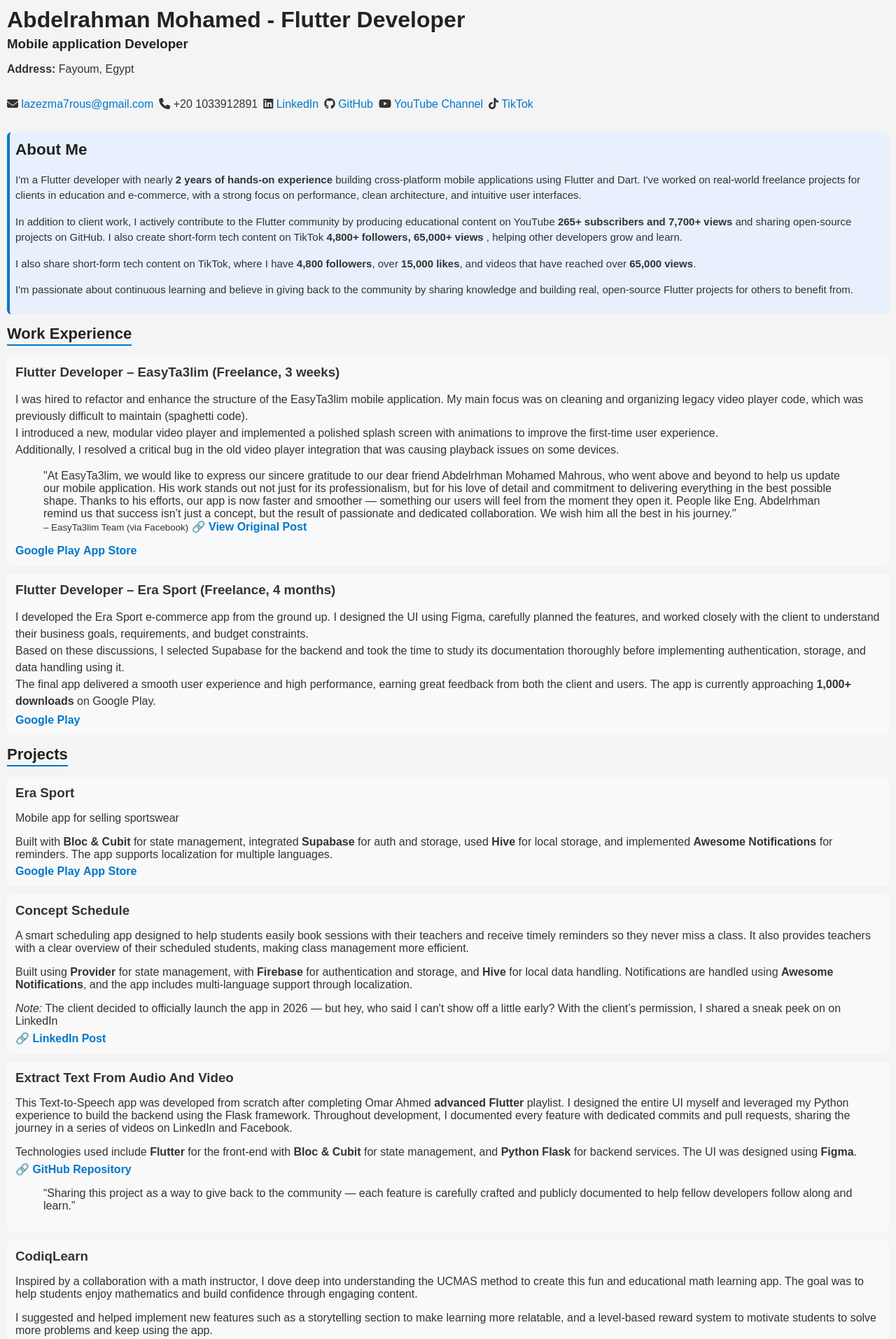
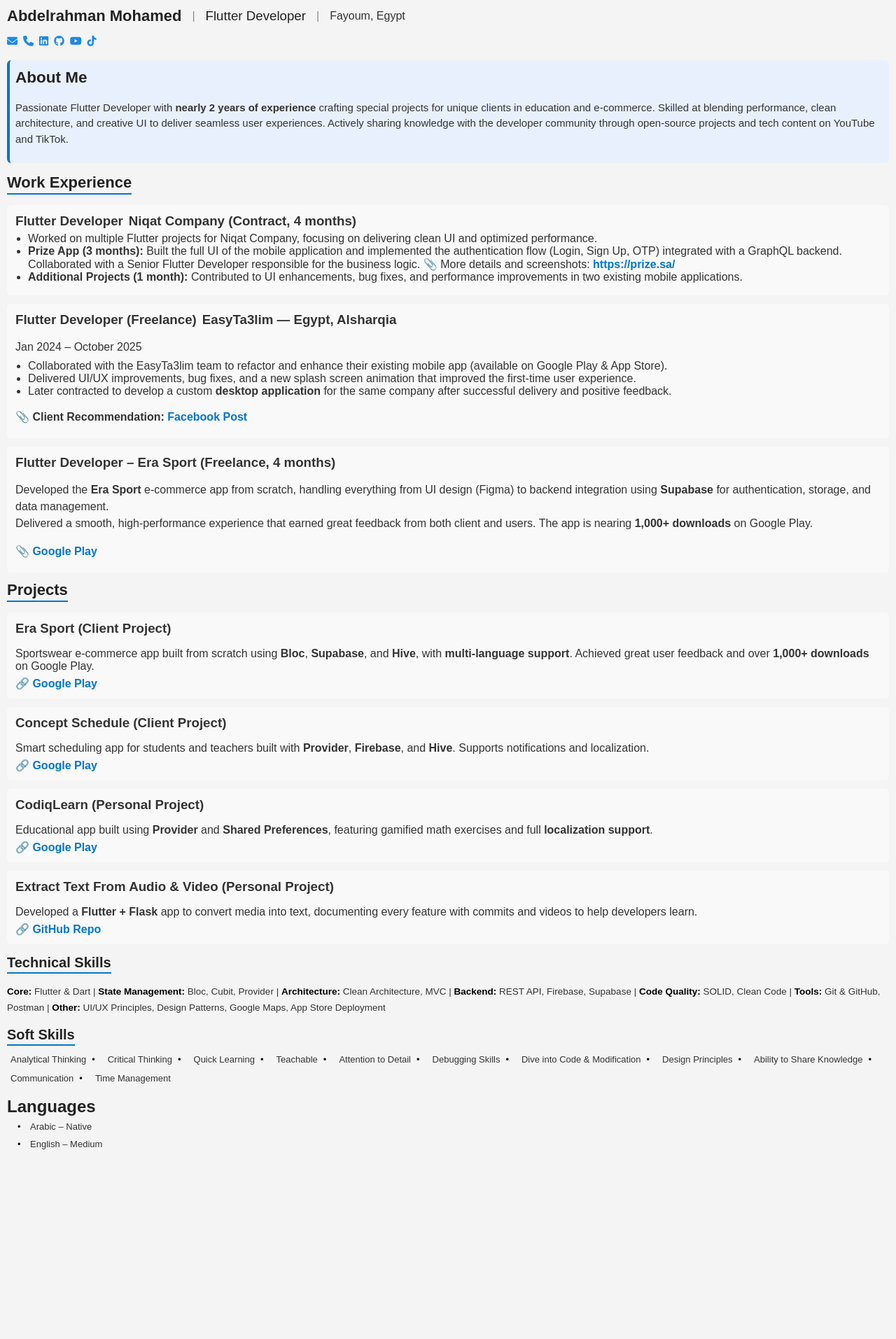
Before and after one commit to lazezmahrous/my-cv, a plain HTML site: page index.html in a window 1280 px wide. Shown: the top 1913 px of the page at 70% size. After the commit the page ends 1660 px from the top, so only its background shows below. Drawn offline with Linux system fonts and the light colour scheme.

Commit message:
Update index.html

```diff
--- a/index.html
+++ b/index.html
@@ -10,212 +10,152 @@
 </head>
 <body>
   <div class="container">
-    <h1>Abdelrahman Mohamed - Flutter Developer</h1>
-    <h3>Mobile application Developer</h3>
-    <p><strong>Address:</strong> Fayoum, Egypt</p>
-
-    <div class="contact section">
-        <p><i class="fas fa-envelope"></i> <a href="mailto:lazezma7rous@gmail.com">lazezma7rous@gmail.com</a></p>
-        <p><i class="fas fa-phone"></i> +20 1033912891</p>
-        <p><i class="fab fa-linkedin"></i> <a href="https://www.linkedin.com/in/abdelrahman-mohamed-7b98b4271" target="_blank">LinkedIn</a></p>
-        <p><i class="fab fa-github"></i> <a href="https://github.com/lazezmahrous" target="_blank">GitHub</a></p>
-        <p><i class="fab fa-youtube"></i> <a href="https://www.youtube.com/@lazeizx1" target="_blank">YouTube Channel</a></p>
-        <p><i class="fab fa-tiktok"></i> <a href="https://www.tiktok.com/@abdo_lazez" target="_blank">TikTok</a></p>
-
+<div class="header-info" style="display: flex; align-items: center; gap: 15px; font-size: 16px;">
+  <h1 style="margin: 0; font-size: 22px;">Abdelrahman Mohamed</h1>
+  <span style="color: #888;">|</span>
+  <h3 style="margin: 0; font-weight: normal;">Flutter Developer</h3>
+  <span style="color: #888;">|</span>
+  <p style="margin: 0;">Fayoum, Egypt</p>
+</div>
+    <div class="contact section" style="text-align: center; margin-top: 10px;">
+      <a href="mailto:lazezma7rous@gmail.com" title="Email" target="_blank">
+        <i class="fas fa-envelope" style="margin: 5px 0; color: #1E88E5;"></i>
+      </a>
+      <a href="tel:+201033912891" title="Phone">
+        <i class="fas fa-phone" style="margin: 5px 0; color: #1E88E5;"></i>
+      </a>
+      <a href="https://www.linkedin.com/in/abdelrahman-mohamed-7b98b4271" title="LinkedIn" target="_blank">
+        <i class="fab fa-linkedin" style="margin: 5px 0; color: #1E88E5;"></i>
+      </a>
+      <a href="https://github.com/lazezmahrous" title="GitHub" target="_blank">
+        <i class="fab fa-github" style="margin: 0 0; color: #1E88E5;"></i>
+      </a>
+      <a href="https://www.youtube.com/@lazeizx1" title="YouTube" target="_blank">
+        <i class="fab fa-youtube" style="margin: 0 0; color: #1E88E5;"></i>
+      </a>
+      <a href="https://www.tiktok.com/@abdo_lazez" title="TikTok" target="_blank">
+        <i class="fab fa-tiktok" style="margin: 0 0; color: #1E88E5;"></i>
+      </a>
     </div>
 
       <div class="section about-me">
         <h2>About Me</h2>
         <p>
-         I'm a Flutter developer with nearly <strong>2 years of hands-on experience </strong> building cross-platform mobile applications using Flutter and Dart. I've worked on real-world freelance projects for clients in education and e-commerce, with a strong focus on performance, clean architecture, and intuitive user interfaces.
-
-        </p>
-
-        <p>
-         In addition to client work, I actively contribute to the Flutter community by producing educational content on YouTube <strong> 265+ subscribers and 7,700+ views </strong> and sharing open-source projects on GitHub. I also create short-form tech content on TikTok <strong> 4,800+ followers, 65,000+ views </strong>, helping other developers grow and learn.
-
-
-        </p>
-
-        <p>
-          I also share short-form tech content on TikTok, where I have <strong>4,800 followers</strong>,
-          over <strong>15,000 likes</strong>, and videos that have reached over <strong>65,000 views</strong>.
-        </p>
-
-        <p>
-          I'm passionate about continuous learning and believe in giving back to the community by sharing knowledge
-          and building real, open-source Flutter projects for others to benefit from.
-        </p>
+       Passionate Flutter Developer with <Strong> nearly 2 years of experience  </Strong> crafting special projects for unique clients in education and e-commerce. Skilled at blending performance, clean architecture, and creative UI to deliver seamless user experiences. Actively sharing knowledge with the developer community through open-source projects and tech content on YouTube and TikTok.
       </div>
 
       <div class="section work-experience">
         <h2>Work Experience</h2>
         <div class="job">
-          <h3>Flutter Developer – EasyTa3lim (Freelance, 3 weeks)</h3>
-          <p>
-            I was hired to refactor and enhance the structure of the EasyTa3lim mobile application. My main focus was on cleaning and organizing legacy video player code, which was previously difficult to maintain (spaghetti code).<br>
-            I introduced a new, modular video player and implemented a polished splash screen with animations to improve the first-time user experience.<br>
-            Additionally, I resolved a critical bug in the old video player integration that was causing playback issues on some devices.
+          <h3>Flutter Developer <span class="company">Niqat Company (Contract, 4 months)</span></h3>
+          <ul>
+            <li>Worked on multiple Flutter projects for Niqat Company, focusing on delivering clean UI and optimized performance.</li>
+            <li><strong>Prize App (3 months):</strong> Built the full UI of the mobile application and implemented the authentication flow (Login, Sign Up, OTP) integrated with a GraphQL backend. Collaborated with a Senior Flutter Developer responsible for the business logic.
+              📎 More details and screenshots: <a href="https://prize.sa/" target="_blank">https://prize.sa/</a>
+            </li>
+            <li><strong>Additional Projects (1 month):</strong> Contributed to UI enhancements, bug fixes, and performance improvements in two existing mobile applications.</li>
+          </ul>
+        </div>
+      <div class="job">
+          <h3>Flutter Developer (Freelance) <span class="company">EasyTa3lim — Egypt, Alsharqia</span></h3>
+          <p class="date">Jan 2024 – October 2025</p>
+          <ul>
+            <li>Collaborated with the EasyTa3lim team to refactor and enhance their existing mobile app (available on Google Play & App Store).</li>
+            <li>Delivered UI/UX improvements, bug fixes, and a new splash screen animation that improved the first-time user experience.</li>
+            <li>Later contracted to develop a custom <strong>desktop application</strong> for the same company after successful delivery and positive feedback.</li>
+          </ul>
+          <p>📎 <strong>Client Recommendation:</strong>
+            <a href="https://www.facebook.com/share/p/1EYaN47m4t/" target="_blank">
+              Facebook Post
+            </a>
           </p>
+        </div>
 
-          <blockquote class="recommendation">
-            "At EasyTa3lim, we would like to express our sincere gratitude to our dear friend Abdelrhman Mohamed Mahrous, who went above and beyond to help us update our mobile application.
-            His work stands out not just for its professionalism, but for his love of detail and commitment to delivering everything in the best possible shape.
-            Thanks to his efforts, our app is now faster and smoother — something our users will feel from the moment they open it.
-            People like Eng. Abdelrhman remind us that success isn’t just a concept, but the result of passionate and dedicated collaboration.
-            We wish him all the best in his journey."
-            <br><small>– EasyTa3lim Team (via Facebook)</small>
-            <a href="https://www.facebook.com/share/p/1EYaN47m4t/" target="_blank">🔗 View Original Post</a>
 
-          </blockquote>
-
-          <a href="https://play.google.com/store/apps/details?id=com.ta3lim.academy_app" target="_blank">Google Play</a>
-          <a href="https://apps.apple.com/eg/app/easyta3lim-%D8%A5%D9%8A%D8%B2%D9%8A-%D8%AA%D8%B9%D9%84%D9%8A%D9%85/id6612039469" target="_blank">App Store</a>
-        </div>
 
        <div class="job">
           <h3>Flutter Developer – Era Sport (Freelance, 4 months)</h3>
           <p>
-            I developed the Era Sport e-commerce app from the ground up. I designed the UI using Figma, carefully planned the features, and worked closely with the client to understand their business goals, requirements, and budget constraints.<br>
-            Based on these discussions, I selected Supabase for the backend and took the time to study its documentation thoroughly before implementing authentication, storage, and data handling using it.<br>
-            The final app delivered a smooth user experience and high performance, earning great feedback from both the client and users. The app is currently approaching <strong>1,000+ downloads</strong> on Google Play.
+            Developed the <strong>Era Sport</strong> e-commerce app from scratch, handling everything from UI design (Figma) to backend integration using <strong>Supabase</strong> for authentication, storage, and data management.<br>
+            Delivered a smooth, high-performance experience that earned great feedback from both client and users. The app is nearing <strong>1,000+ downloads</strong> on Google Play.
           </p>
-          <a href="https://play.google.com/store/apps/details?id=xo.lazez.t_shirt" target="_blank">Google Play</a>
+          <p>📎 <a href="https://play.google.com/store/apps/details?id=xo.lazez.t_shirt" target="_blank">Google Play</a></p>
         </div>
-      </div>
+
 
 <div class="section projects-section">
   <h2>Projects</h2>
+
+  <!-- <div class="project">
+    <h3>Easy Ta3lim (Client Project)</h3>
+    <p>
+      Worked with the <strong>Easy Ta3lim</strong> team on app enhancements and UI/UX improvements for their educational platform.
+      Later developed their <strong>desktop version</strong>, improving performance and accessibility.
+    </p>
+    <a href="https://www.linkedin.com/posts/abdelrahman-mohamed-7b98b4271_%D8%B4%D9%87%D8%A7%D8%AF%D8%A9-%D8%AA%D9%82%D8%AF%D9%8A%D8%B1-%D9%88%D8%B4%D9%83%D8%B1-%D9%85%D9%86-%D8%B4%D8%B1%D9%83%D8%A9-easy-ta3lim-%D8%B9%D9%84%D9%89-%D8%A7%D9%84%D9%85%D8%B4%D8%A7%D8%B1%D9%83%D8%A9-activity-7132191852171843584-bT8P" target="_blank">🔗 Recommendation Post</a>
+  </div>
+ -->
   <div class="project">
-            <h3>Era Sport</h3>
+    <h3>Era Sport (Client Project)</h3>
     <p>
-                Mobile app for selling sportswear
+      Sportswear e-commerce app built from scratch using <strong>Bloc</strong>, <strong>Supabase</strong>, and <strong>Hive</strong>,
+      with <strong>multi-language support</strong>.
+      Achieved great user feedback and over <strong>1,000+ downloads</strong> on Google Play.
     </p>
+    <a href="https://play.google.com/store/apps/details?id=xo.lazez.t_shirt" target="_blank">🔗 Google Play</a>
+  </div>
+<div class="project">
+  <h3>Concept Schedule (Client Project)</h3>
   <p>
-                Built with <strong>Bloc & Cubit</strong> for state management, integrated <strong>Supabase</strong> for auth and storage, used <strong>Hive</strong> for local storage, and implemented <strong>Awesome Notifications</strong> for reminders. The app supports localization for multiple languages.
+    Smart scheduling app for students and teachers built with <strong>Provider</strong>, <strong>Firebase</strong>, and <strong>Hive</strong>.
+    Supports notifications and localization.
   </p>
-
-            <a href="https://play.google.com/store/apps/details?id=xo.lazez.t_shirt" target="_blank">Google Play</a>
-            <a href="https://apps.apple.com/eg/app/easyta3lim-%D8%A5%D9%8A%D8%B2%D9%8A-%D8%AA%D8%B9%D9%84%D9%8A%D9%85/id6612039469" target="_blank">App Store</a>
+  <a href="https://play.google.com/store/apps/details?id=com.lazez.concept" target="_blank">🔗 Google Play</a>
 </div>
 
 
   <div class="project">
-            <h3>Concept Schedule</h3>
+    <h3>CodiqLearn (Personal Project)</h3>
     <p>
-              A smart scheduling app designed to help students easily book sessions with their teachers and receive timely reminders so they never miss a class.
-              It also provides teachers with a clear overview of their scheduled students, making class management more efficient.
-            </p>
-            <p>
-              Built using <strong>Provider</strong> for state management, with <strong>Firebase</strong> for authentication and storage, and <strong>Hive</strong> for local data handling.
-              Notifications are handled using <strong>Awesome Notifications</strong>, and the app includes multi-language support through localization.
-            </p>
-            <p><em>Note:</em> The client decided to officially launch the app in 2026 — but hey, who said I can't show off a little early?
-                With the client’s permission, I shared a sneak peek on on LinkedIn</p>
-            <a href="https://www.linkedin.com/posts/abdelrahman-mohamed-7b98b4271_%D9%84%D9%88-%D8%A5%D9%86%D8%AA%D8%A7-%D8%B7%D8%A7%D9%84%D8%A8-%D9%81%D9%8A-%D8%B3%D9%86%D8%AA%D8%B1-%D9%83%D9%88%D9%86%D8%B3%D8%A8%D8%AA-%D9%81-%D8%A7%D9%84%D8%AA%D8%B7%D8%A8%D9%8A%D9%82-%D8%AF%D8%A7-activity-7242244190573629441-suGx?utm_source=share&utm_medium=member_desktop&rcm=ACoAAEKEyn0BuIUKMCAih-2bpl78RA87BO1NpCI" target="_blank">🔗 LinkedIn Post</a>
-          </div>
-
-          <div class="project">
-            <h3>Extract Text From Audio And Video</h3>
-            <p>
-              This Text-to-Speech app was developed from scratch after completing Omar Ahmed <strong>advanced Flutter</strong> playlist.
-              I designed the entire UI myself and leveraged my Python experience to build the backend using the Flask framework.
-              Throughout development, I documented every feature with dedicated commits and pull requests, sharing the journey in a series of videos on LinkedIn and Facebook.
-            </p>
-            <p>
-              Technologies used include <strong>Flutter</strong> for the front-end with <strong>Bloc & Cubit</strong> for state management, and <strong>Python Flask</strong> for backend services.
-              The UI was designed using <strong>Figma</strong>.
-            </p>
-            <a href="https://github.com/lazezmahrous/Extract-Text-From-Audio-And-Video-App" target="_blank">🔗 GitHub Repository</a>
-
-            <blockquote class="recommendation">
-              “Sharing this project as a way to give back to the community — each feature is carefully crafted and publicly documented to help fellow developers follow along and learn.”
-            </blockquote>
-          </div>
-
-
-
-          <div class="project">
-            <h3>CodiqLearn</h3>
-            <p>
-              Inspired by a collaboration with a math instructor, I dove deep into understanding the UCMAS method to create this fun and educational math learning app.
-              The goal was to help students enjoy mathematics and build confidence through engaging content.
-            </p>
-            <p>
-              I suggested and helped implement new features such as a storytelling section to make learning more relatable, and a level-based reward system to motivate students to solve more problems and keep using the app.
-            </p>
-            <p>
-              Built with <strong>Provider</strong> for state management, <strong>Shared Preferences</strong> for local storage, and full localization support.
+      Educational app built using <strong>Provider</strong> and <strong>Shared Preferences</strong>,
+      featuring gamified math exercises and full <strong>localization support</strong>.
     </p>
     <a href="https://play.google.com/store/apps/details?id=xo.lazez.CodiqLearn" target="_blank">🔗 Google Play</a>
   </div>
 
+   <div class="project">
+    <h3>Extract Text From Audio & Video (Personal Project)</h3>
+    <p>
+      Developed a <strong>Flutter + Flask</strong> app to convert media into text,
+      documenting every feature with commits and videos to help developers learn.
+    </p>
+    <a href="https://github.com/lazezmahrous/Extract-Text-From-Audio-And-Video-App" target="_blank">🔗 GitHub Repo</a>
   </div>
+
+</div>
+            </div>
+<div class="section technical-skills compact">
   <div class="technical-skills-title">
     <h2>Technical Skills</h2>
   </div>
-
-              <div class="section technical-skills-section">
-                <div class="skill-group">
-                  <h3>Core</h3>
-                  <ul>
-                    <li>Flutter & Dart</li>
-                  </ul>
+  <p class="skills-line">
+    <strong>Core:</strong> Flutter & Dart |
+    <strong>State Management:</strong> Bloc, Cubit, Provider |
+    <strong>Architecture:</strong> Clean Architecture, MVC |
+    <strong>Backend:</strong> REST API, Firebase, Supabase |
+    <strong>Code Quality:</strong> SOLID, Clean Code |
+    <strong>Tools:</strong> Git & GitHub, Postman |
+    <strong>Other:</strong> UI/UX Principles, Design Patterns, Google Maps, App Store Deployment
+  </p>
 </div>
 
-                <div class="skill-group">
-                  <h3>State Management & Architecture</h3>
-                  <ul>
-                    <li>Bloc, Cubit & Provider</li>
-                    <li>Clean Architecture</li>
-                    <li>MVC Architecture</li>
-                  </ul>
-                </div>
-
-                <div class="skill-group">
-                  <h3>Back-end Integration</h3>
-                  <ul>
-                    <li>REST API & Postman</li>
-                    <li>Firebase</li>
-                    <li>Supabase</li>
-                  </ul>
-                </div>
-
-                <div class="skill-group">
-                  <h3>Code Quality</h3>
-                  <ul>
-                    <li>Clean code</li>
-                    <li>SOLID Principles</li>
-                  </ul>
-                </div>
-
-                <div class="skill-group">
-                  <h3>Additional Skills</h3>
-                  <ul>
-                    <li>Git & GitHub</li>
-                    <li>Data Structure</li>
-                    <li>Algorithms & Problem-Solving</li>
-                    <li>Design Patterns</li>
-                    <li>UI & UX Principles</li>
-                    <li>Google Maps</li>
-                  </ul>
-                </div>
-
-                <div class="skill-group">
-                  <h3>App Store Deployment</h3>
-                  <ul>
-                    <li>Google Play console</li>
-                    <li>App Store & TestFlight</li>
-                  </ul>
-                </div>
-              </div>
+<!-- Soft Skills Section -->
 <div class="section">
   <div class="soft-skills-title">
     <h2>Soft Skills</h2>
   </div>
 
   <div class="soft-skills-section">
-                  <div class="skill-group">
     <ul>
       <li>Analytical Thinking</li>
       <li>Critical Thinking</li>
@@ -223,34 +163,21 @@
       <li>Teachable</li>
       <li>Attention to Detail</li>
       <li>Debugging Skills</li>
-
-                    </ul>
-                  </div>
-
-                  <div class="skill-group">
-                    <ul>
       <li>Dive into Code & Modification</li>
       <li>Design Principles</li>
       <li>Ability to Share Knowledge</li>
       <li>Communication</li>
       <li>Time Management</li>
-
     </ul>
   </div>
-
 </div>
-              </div>
-
-    <div class="section">
-        <div class="languages-title">
-            <h2>Languages</h2>
-        </div>
-
+<!-- Languages Section -->
+<div class="section languages">
+  <h2 class="section-title">Languages</h2>
   <ul class="languages-list">
     <li>Arabic – Native</li>
     <li>English – Medium</li>
   </ul>
 </div>
-    </div>
 </body>
 </html>
```
Lines whose indentation alone changed are shown as unchanged.
